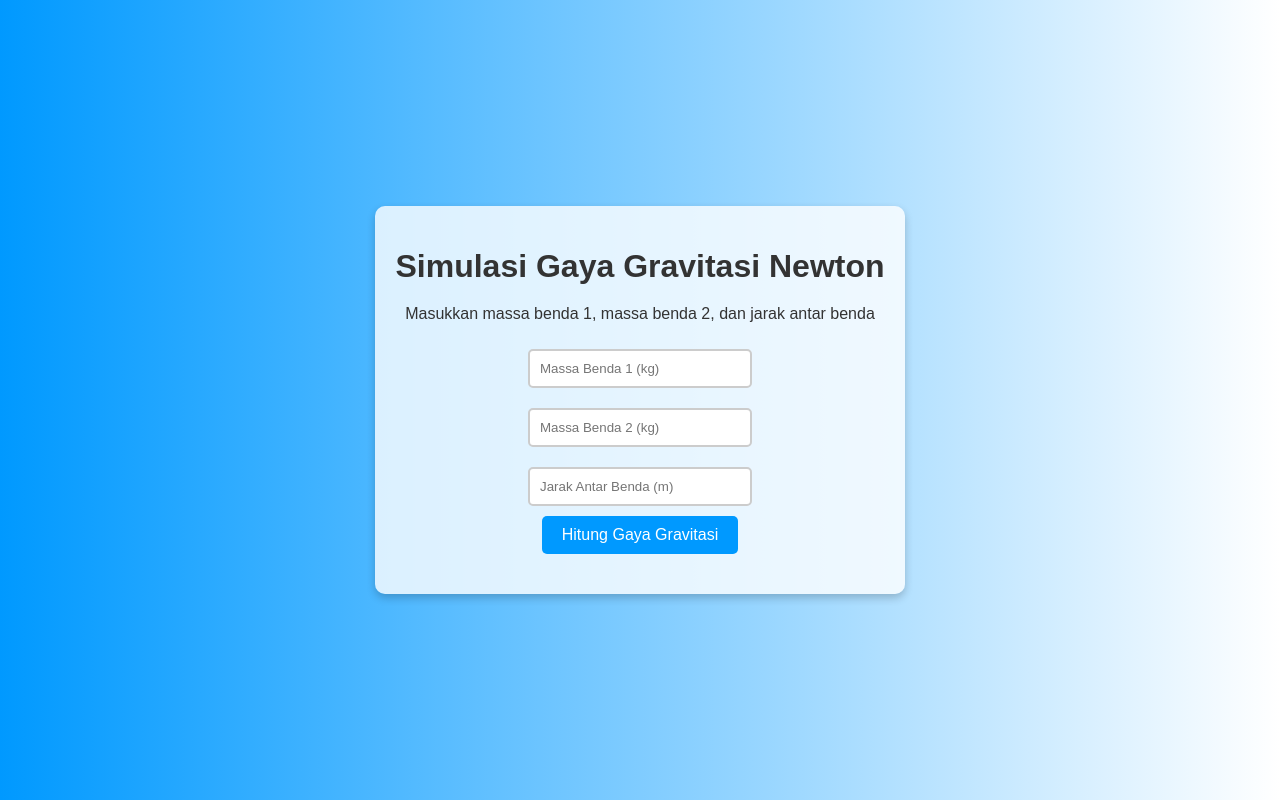
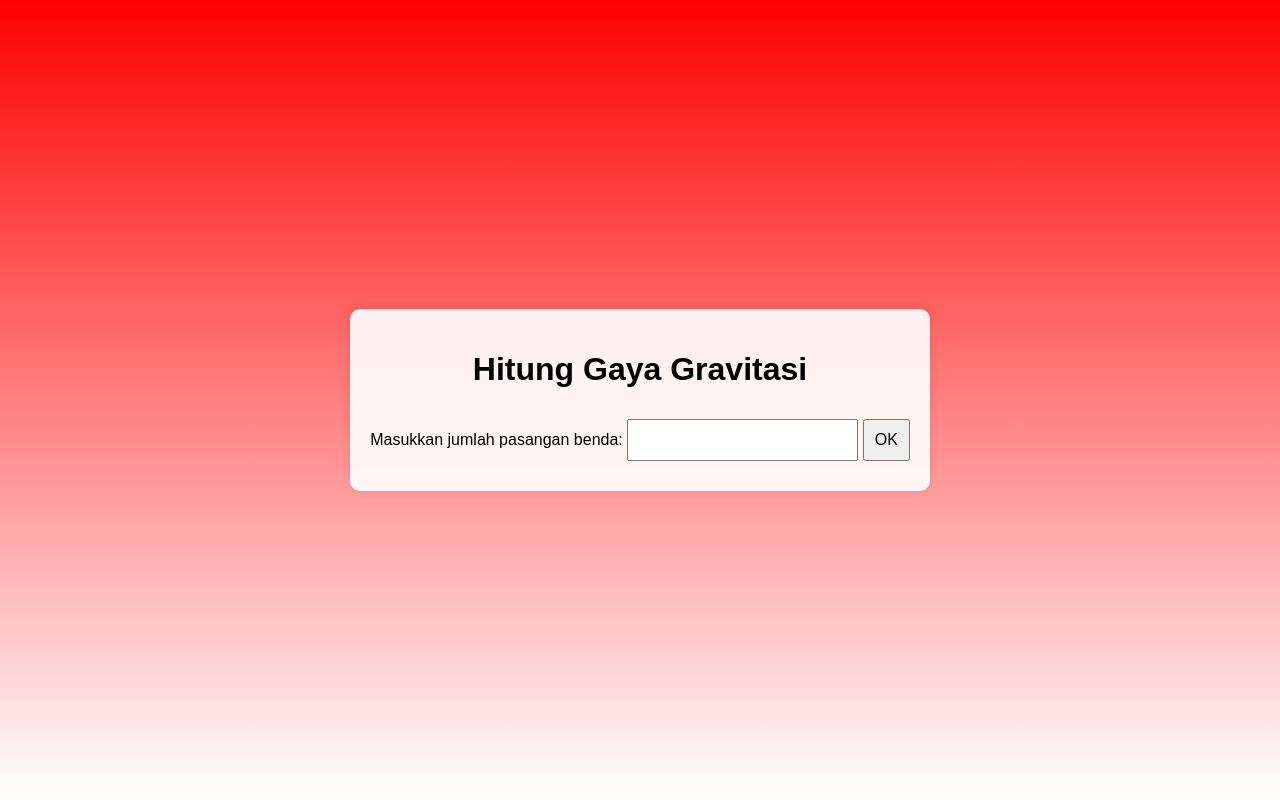
Before and after one commit to putra916/putra916.github.io, a plain HTML site: page index.html in a window 1280 px wide. Drawn offline with Linux system fonts and the light colour scheme.

Commit message:
Update tes.html

```diff
--- a/index.html
+++ b/index.html
@@ -3,117 +3,109 @@
 <head>
     <meta charset="UTF-8">
     <meta name="viewport" content="width=device-width, initial-scale=1.0">
-    <title>Simulasi Gaya Gravitasi Newton</title>
+    <title>Gravitasi Newton</title>
     <style>
-        /* Membuat background gradasi biru-putih */
         body {
-            background: linear-gradient(to right, #0099FF, #FFFFFF);
-            font-family: Arial, sans-serif;
+            background: linear-gradient(to bottom, red, white);
             display: flex;
             justify-content: center;
             align-items: center;
             height: 100vh;
             margin: 0;
-            color: #333;
+            font-family: Arial, sans-serif;
         }
-
-        /* Styling untuk kotak input */
         .container {
-            background-color: rgba(255, 255, 255, 0.8);
+            background: rgba(255, 255, 255, 0.9);
+            border-radius: 10px;
             padding: 20px;
-            border-radius: 10px;
-            box-shadow: 0 4px 8px rgba(0, 0, 0, 0.2);
+            box-shadow: 0 0 10px rgba(0, 0, 0, 0.1);
             text-align: center;
         }
-
-        h1 {
-            margin-bottom: 20px;
+        .container table {
+            width: 100%;
+            margin: 20px 0;
+            border-collapse: collapse;
         }
-
-        input[type="number"] {
+        .container th, .container td {
+            border: 1px solid #ddd;
+            padding: 8px;
+        }
+        .container th {
+            background-color: #f2f2f2;
+        }
+        input, button {
+            margin: 10px 0;
             padding: 10px;
-            margin: 10px;
-            width: 200px;
-            border: 2px solid #ccc;
-            border-radius: 5px;
-        }
-
-        button {
-            padding: 10px 20px;
-            background-color: #0099FF;
-            color: white;
-            border: none;
-            border-radius: 5px;
-            cursor: pointer;
-            font-size: 16px;
-        }
-
-        button:hover {
-            background-color: #0077cc;
-        }
-
-        #output {
-            margin-top: 20px;
-            font-size: 18px;
-            color: green;
-            font-weight: bold;
+            font-size: 1rem;
         }
     </style>
 </head>
 <body>
+    <div class="container">
+        <h1>Hitung Gaya Gravitasi</h1>
+        <div>
+            <label for="jumlah">Masukkan jumlah pasangan benda: </label>
+            <input type="number" id="jumlah" min="1">
+            <button onclick="generateInputFields()">OK</button>
+        </div>
+        <div id="input-fields"></div>
+        <div id="calculation" style="display: none;">
+            <button onclick="calculateGravitasi()">Hitung Gaya Gravitasi</button>
+        </div>
+        <div id="results"></div>
+    </div>
+    <audio id="audio" src="suara.1.mp3"></audio>
 
-<div class="container">
-    <h1>Simulasi Gaya Gravitasi Newton</h1>
-    <p>Masukkan massa benda 1, massa benda 2, dan jarak antar benda</p>
+    <script>
+        function generateInputFields() {
+            const jumlah = document.getElementById('jumlah').value;
+            const inputFieldsDiv = document.getElementById('input-fields');
+            inputFieldsDiv.innerHTML = '';
 
-    <input type="number" id="m1" placeholder="Massa Benda 1 (kg)" required><br>
-    <input type="number" id="m2" placeholder="Massa Benda 2 (kg)" required><br>
-    <input type="number" id="r" placeholder="Jarak Antar Benda (m)" required><br>
+            if (jumlah > 0) {
+                let table = '<table>';
+                table += '<tr><th>Pasangan</th><th>Massa Benda Pertama (kg)</th><th>Massa Benda Kedua (kg)</th><th>Jarak (m)</th></tr>';
 
-    <button onclick="hitungGaya()">Hitung Gaya Gravitasi</button>
+                for (let i = 0; i < jumlah; i++) {
+                    table += `
+                        <tr>
+                            <td>${i + 1}</td>
+                            <td><input type="number" id="m1-${i}" step="any"></td>
+                            <td><input type="number" id="m2-${i}" step="any"></td>
+                            <td><input type="number" id="r-${i}" step="any"></td>
+                        </tr>
+                    `;
+                }
 
-    <div id="output"></div>
-</div>
-
-<!-- Menyertakan musik -->
-<audio id="audio" src="suara.1.mp3"></audio> <!-- Ganti dengan file efek suara yang diinginkan -->
-
-<script>
-    function hitungGaya() {
-        // Ambil nilai input
-        let m1 = parseFloat(document.getElementById('m1').value);
-        let m2 = parseFloat(document.getElementById('m2').value);
-        let r = parseFloat(document.getElementById('r').value);
-
-        // Cek jika input valid
-        if (isNaN(m1) || isNaN(m2) || isNaN(r) || m1 <= 0 || m2 <= 0 || r <= 0) {
-            alert("Input tidak valid, pastikan semua nilai positif dan valid.");
-            return;
+                table += '</table>';
+                inputFieldsDiv.innerHTML = table;
+                document.getElementById('calculation').style.display = 'block';
+            }
         }
 
-        // Konstanta gravitasi
-        const G = 6.67430e-11;
+        function calculateGravitasi() {
+            const G = 6.67430e-11;
+            const jumlah = document.getElementById('jumlah').value;
+            let resultsDiv = document.getElementById('results');
+            resultsDiv.innerHTML = '<h2>Hasil Perhitungan:</h2>';
 
-        // Perhitungan gaya gravitasi
-        let gayaGravitasi = G * (m1 * m2) / Math.pow(r, 2);
+            for (let i = 0; i < jumlah; i++) {
+                const m1 = document.getElementById(`m1-${i}`).value;
+                const m2 = document.getElementById(`m2-${i}`).value;
+                const r = document.getElementById(`r-${i}`).value;
 
-        // Tampilkan hasil output
-        let outputText = "Gaya Gravitasi antara kedua benda adalah: " + gayaGravitasi.toExponential(10) + " N";
-        document.getElementById('output').textContent = outputText;
+                if (m1 && m2 && r) {
+                    const F = G * (m1 * m2) / (r * r);
+                    resultsDiv.innerHTML += `<p>Pasangan ke-${i + 1}: Gaya gravitasi = ${F} Newton</p>`;
+                } else {
+                    resultsDiv.innerHTML += `<p>Pasangan ke-${i + 1}: Data tidak lengkap</p>`;
+                }
+            }
 
-        // Putar efek suara selama 3 detik
-        let audio = document.getElementById('audio');
-        audio.currentTime = 0; // Mulai audio dari awal
-        audio.play();
-
-        // Hentikan audio setelah 2 detik
-        setTimeout(function() {
-            audio.pause();
-        }, 3000); // 3000 ms = 3 detik
-
-
-    }
-</script>
-
+            // Memutar musik setelah perhitungan selesai
+            const audio = document.getElementById('audio');
+            audio.play();
+        }
+    </script>
 </body>
 </html>
```
